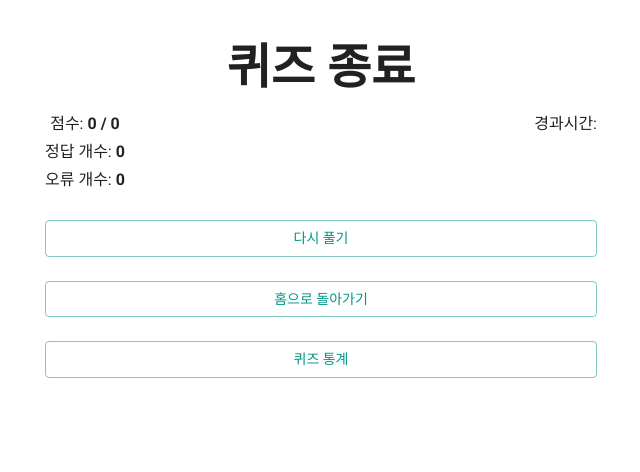
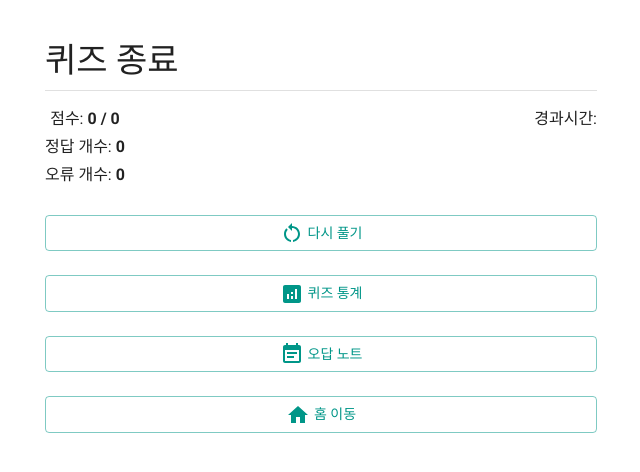
Before and after one commit to adc0612/quiz-app, a React (Create React App) app: page /result in a window 1280 px wide. Shown: the top 472 px of the page, without its empty margins (319-959 px from the left). Built offline with nearby package versions, Linux system fonts and the light colour scheme.

Commit message:
feat: add wrong question note page

```diff
--- a/src/Router.jsx
+++ b/src/Router.jsx
@@ -4,6 +4,7 @@ import Home from './routes/Home';
 import Question from './routes/Question';
 import Result from './routes/Result';
 import Statistic from './routes/Statistic';
+import WrongQuestionsNote from './routes/WrongQuestionsNote';
 
 const Router = () => {
   return (
@@ -13,6 +14,7 @@ const Router = () => {
         <Route path='/question' element={<Question />} />
         <Route path='/result' element={<Result />} />
         <Route path='/statistic' element={<Statistic />} />
+        <Route path='/note' element={<WrongQuestionsNote />} />
         <Route path='*' element={<Navigate to='/' replace />} />
       </Routes>
     </BrowserRouter>
--- a/src/routes/Home.jsx
+++ b/src/routes/Home.jsx
@@ -9,6 +9,8 @@ import DropDown from '../components/form/DropDown';
 import TextInput from '../components/form/TextInput';
 import { useNavigate } from 'react-router';
 import { useCategory } from '../hooks/query';
+import AnalyticsIcon from '@mui/icons-material/Analytics';
+import EventNoteIcon from '@mui/icons-material/EventNote';
 
 const Home = () => {
   const { isLoading, data, isError, error } = useCategory();
@@ -45,6 +47,9 @@ const Home = () => {
     { id: 'boolean', name: 'True/False' },
   ];
 
+  const moveToStatistic = () => navigate('/statistic');
+  const moveToNote = () => navigate('/note');
+
   return (
     <Box>
       <Typography variant='h3' fontWeight='bold'>
@@ -61,6 +66,16 @@ const Home = () => {
           </Button>
         </Box>
       </form>
+      <Box display='flex' justifyContent='space-between' mt={2}>
+        <Button onClick={moveToStatistic}>
+          <AnalyticsIcon style={{ marginRight: '4px' }} />
+          퀴즈 통계
+        </Button>
+        <Button onClick={moveToNote}>
+          <EventNoteIcon style={{ marginRight: '4px' }} />
+          오답 노트
+        </Button>
+      </Box>
     </Box>
   );
 };
--- a/src/routes/Question.jsx
+++ b/src/routes/Question.jsx
@@ -1,6 +1,6 @@
 import React, { useEffect, useState } from 'react';
 import moment from 'moment';
-import { useRecoilState, useRecoilValue } from 'recoil';
+import { useRecoilState, useRecoilValue, useSetRecoilState } from 'recoil';
 import { elapsedTimeState, optionsState, questionIndexState, questionsState, scoreState } from '../atoms';
 import { Button, Typography } from '@mui/material';
 import { Box } from '@mui/system';
@@ -32,7 +32,7 @@ const Question = () => {
   const [showNextBtn, setShowNextBtn] = useState(false);
   const navigate = useNavigate();
 
-  const [elapsedTime, setElapsedTime] = useRecoilState(elapsedTimeState);
+  const setElapsedTime = useSetRecoilState(elapsedTimeState);
   const [startTime, setStartTime] = useState(null);
 
   useEffect(() => {
--- a/src/routes/Result.jsx
+++ b/src/routes/Result.jsx
@@ -1,9 +1,13 @@
 import React from 'react';
-import { Button, Typography } from '@mui/material';
+import { Button, Divider, Typography } from '@mui/material';
 import { Box } from '@mui/system';
 import { useNavigate } from 'react-router';
 import { useRecoilState, useSetRecoilState } from 'recoil';
 import { elapsedTimeState, questionIndexState, questionsState, scoreState } from '../atoms';
+import HomeIcon from '@mui/icons-material/Home';
+import AnalyticsIcon from '@mui/icons-material/Analytics';
+import RestartAltIcon from '@mui/icons-material/RestartAlt';
+import EventNoteIcon from '@mui/icons-material/EventNote';
 import styles from '../styles/Result.module.css';
 
 const Result = () => {
@@ -35,11 +39,17 @@ const Result = () => {
     navigate('/statistic');
   };
 
+  const moveToNote = () => {
+    resetTest(true);
+    navigate('/note');
+  };
+
   return (
     <Box>
-      <Typography variant='h3' fontWeight='bold'>
+      <Typography variant='h4' align='left' mb={1}>
         퀴즈 종료
       </Typography>
+      <Divider />
       <div className={styles.flex_box}>
         <div className={styles.info_box}>
           <p>
@@ -61,17 +71,25 @@ const Result = () => {
       </div>
       <Box mt={3}>
         <Button onClick={retest} fullWidth variant='outlined'>
+          <RestartAltIcon style={{ marginRight: '4px' }} />
           다시 풀기
         </Button>
       </Box>
       <Box mt={3}>
-        <Button onClick={moveToHome} fullWidth variant='outlined'>
-          홈으로 돌아가기
+        <Button onClick={moveToStatistic} fullWidth variant='outlined'>
+          <AnalyticsIcon style={{ marginRight: '4px' }} />
+          퀴즈 통계
         </Button>
       </Box>
       <Box mt={3}>
-        <Button onClick={moveToStatistic} fullWidth variant='outlined'>
-          퀴즈 통계
+        <Button onClick={moveToNote} fullWidth variant='outlined'>
+          <EventNoteIcon style={{ marginRight: '4px' }} />
+          오답 노트
+        </Button>
+      </Box>
+      <Box mt={3}>
+        <Button onClick={moveToHome} fullWidth variant='outlined'>
+          <HomeIcon style={{ marginRight: '4px' }} />홈 이동
         </Button>
       </Box>
     </Box>
--- a/src/routes/Statistic.jsx
+++ b/src/routes/Statistic.jsx
@@ -21,7 +21,6 @@ const Statistic = () => {
     let answerCount = 0,
       wrongCount = 0,
       totalCount = 0;
-    console.log(records);
     records?.forEach((obj) => {
       answerCount += Number(obj.answerCount);
       wrongCount += Number(obj.wrongCount);
@@ -55,11 +54,10 @@ const Statistic = () => {
         <>
           <Box display='flex' justifyContent='space-between'>
             <Button onClick={backToHome}>
-              <HomeIcon />
-              홈으로 이동
+              <HomeIcon style={{ marginRight: '4px' }} />홈 이동
             </Button>
             <Button onClick={deleteRecords}>
-              <DeleteIcon />
+              <DeleteIcon style={{ marginRight: '4px' }} />
               기록 삭제
             </Button>
           </Box>
@@ -92,7 +90,7 @@ const Statistic = () => {
           <Typography>퀴즈 결과가 없습니다.</Typography>
           <Box mt={2}>
             <Button onClick={backToHome} variant='contained'>
-              <HomeIcon />
+              <HomeIcon style={{ marginRight: '4px' }} />
               홈으로 돌아가기
             </Button>
           </Box>
--- /dev/null
+++ b/src/routes/WrongQuestionsNote.jsx
@@ -0,0 +1,68 @@
+import React, { useEffect, useState } from 'react';
+import { useNavigate } from 'react-router';
+import { STORAGE_KEY } from '../utils/storage';
+import { Box } from '@mui/system';
+import { Button, Divider, Typography } from '@mui/material';
+import HomeIcon from '@mui/icons-material/Home';
+
+const WrongQuestionsNote = () => {
+  const [questions, setQuestions] = useState([]);
+  const navigate = useNavigate();
+
+  useEffect(() => {
+    if (localStorage.getItem(STORAGE_KEY)) {
+      const storageData = JSON.parse(localStorage.getItem(STORAGE_KEY));
+      let wrongQuestionArr = [];
+      storageData.forEach((q) => {
+        wrongQuestionArr = [...wrongQuestionArr, ...q.wrongQuestion];
+      });
+      console.log(wrongQuestionArr);
+      setQuestions(wrongQuestionArr);
+    }
+  }, []);
+
+  const backToHome = () => navigate('/');
+
+  return (
+    <Box>
+      <Typography variant='h4' align='left' mb={1}>
+        오답 노트
+      </Typography>
+      <Divider />
+      {questions?.length > 0 ? (
+        <>
+          <Box textAlign='left'>
+            <Button onClick={backToHome}>
+              <HomeIcon style={{ marginRight: '4px' }} />홈 이동
+            </Button>
+          </Box>
+          <Box>
+            {questions.map((question, i) => (
+              <Box key={i} textAlign='left' mt={2}>
+                <Typography sx={{ fontSize: '16px' }}>Q: {question.question}</Typography>
+                <Box display='flex' justifyContent='space-between'>
+                  <Typography sx={{ fontSize: '12px', color: '#666' }}>{question.category}</Typography>
+                  <Typography sx={{ fontSize: '12px', color: '#666' }}>{question.difficulty}</Typography>
+                </Box>
+                <Typography sx={{ fontSize: '18px', color: '#43a047', fontWeight: 'bold' }}>{question.correct_answer}</Typography>
+                <Typography sx={{ fontSize: '12px', color: '#f44336' }}>{question.selected_answer}</Typography>
+              </Box>
+            ))}
+          </Box>
+        </>
+      ) : (
+        <Box mt={30}>
+          <Typography>퀴즈 결과가 없습니다.</Typography>
+          <Box mt={2}>
+            <Button onClick={backToHome} variant='contained'>
+              <HomeIcon style={{ marginRight: '4px' }} />
+              홈으로 돌아가기
+            </Button>
+          </Box>
+        </Box>
+      )}
+    </Box>
+  );
+};
+
+export default WrongQuestionsNote;
```
